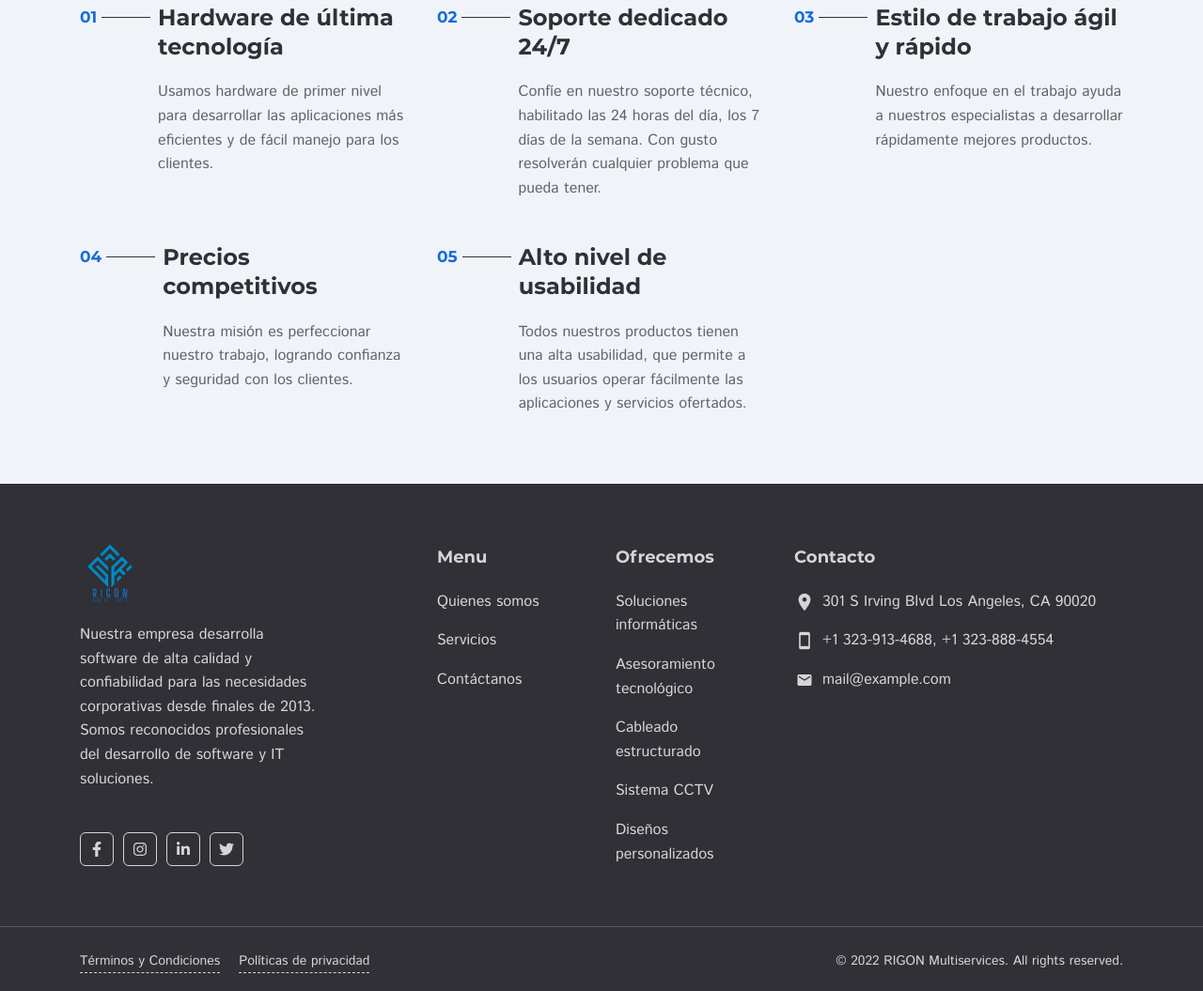
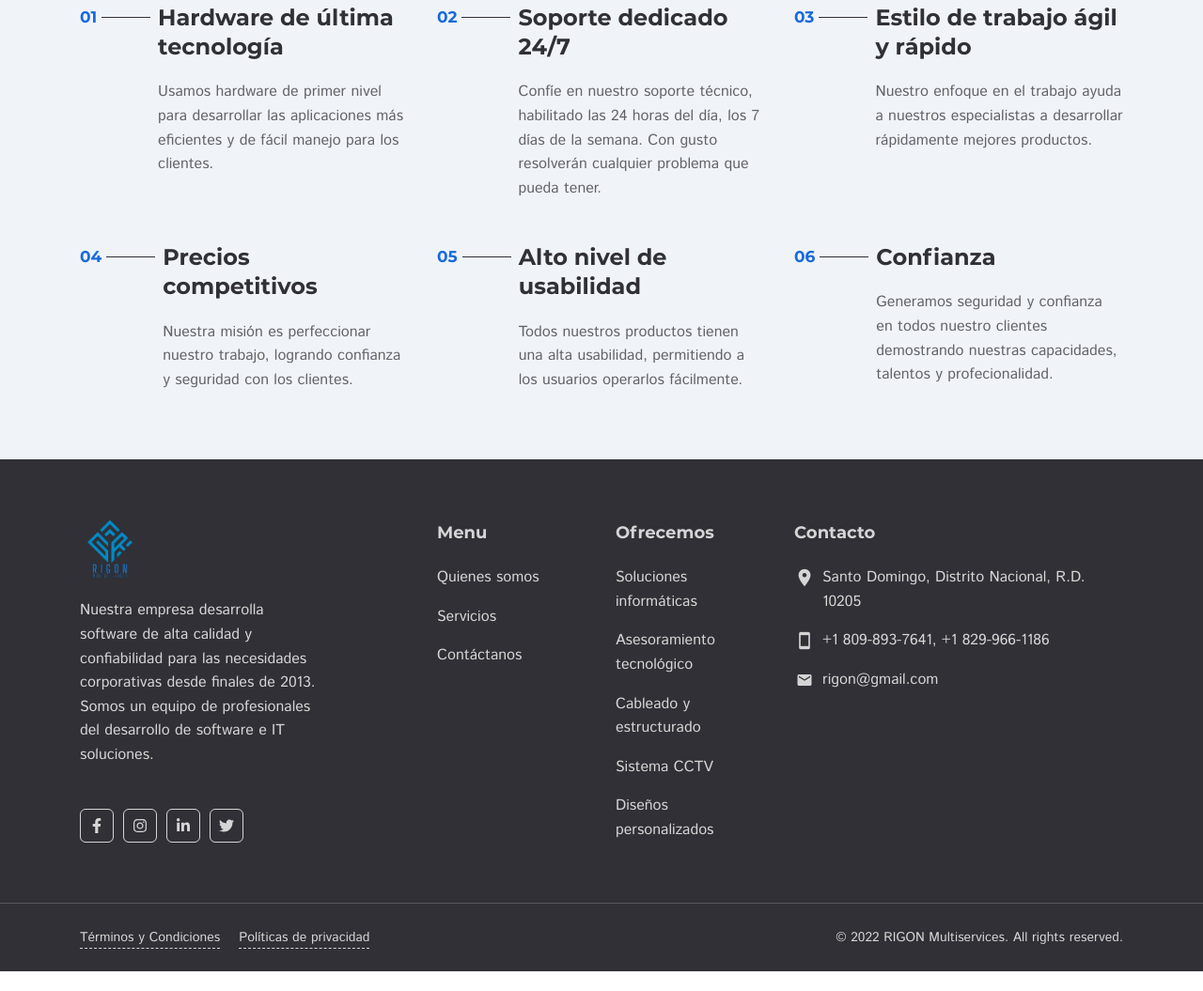
Before and after one commit to yacielgongora/rigon-website, an Astro site: page / in a window 1280 px wide. Shown: the part 1639-2694 px from the top of the page at 94% size. After the commit the page ends 2673 px from the top, so only its background shows below. Built offline with nearby package versions, Linux system fonts and the light colour scheme; Astro itself is replaced by a stand-in of ours.

Commit message:
Cambios de informaion en el Footer e Index

```diff
--- a/src/components/Footer.astro
+++ b/src/components/Footer.astro
@@ -11,8 +11,8 @@
                             </a>
                             <div class="footer-company-desc">
                                 <p>
-                                    Nuestra empresa desarrolla software de alta calidad y confiabilidad para las necesidades corporativas desde finales de 2013. Somos reconocidos profesionales del
-                                    desarrollo de software y IT soluciones.
+                                    Nuestra empresa desarrolla software de alta calidad y confiabilidad para las necesidades corporativas desde finales de 2013. Somos un equipo de profesionales del
+                                    desarrollo de software e IT soluciones.
                                 </p>
                             </div>
                         </div>
@@ -80,7 +80,7 @@
                                     <a href="#!" class="hover-link" data-title="Asesoramiento tecnológico"><span>Asesoramiento tecnológico</span></a>
                                 </li>
                                 <li>
-                                    <a href="#!" class="hover-link" data-title="Cableado estructurado"><span>Cableado estructurado</span></a>
+                                    <a href="#!" class="hover-link" data-title="Cableado estructurado"><span>Cableado y estructurado</span></a>
                                 </li>
                                 <li>
                                     <a href="#!" class="hover-link" data-title="Sistema CCTV"><span>Sistema CCTV</span></a>
@@ -98,16 +98,16 @@
                         <ul class="footer-contacts">
                             <li>
                                 <i class="material-icons md-22">location_on</i>
-                                <div class="footer-contact-info">301 S Irving Blvd Los Angeles, CA 90020</div>
+                                <div class="footer-contact-info">Santo Domingo, Distrito Nacional, R.D. 10205</div>
                             </li>
                             <li>
                                 <i class="material-icons md-22 footer-contact-tel">smartphone</i>
-                                <div class="footer-contact-info"><a href="#!" class="formingHrefTel">+1 323-913-4688</a>, <a href="#!" class="formingHrefTel">+1 323-888-4554</a></div>
+                                <div class="footer-contact-info"><a href="#!" class="formingHrefTel">+1 809-893-7641</a>, <a href="#!" class="formingHrefTel">+1 829-966-1186</a></div>
                             </li>
                             <li>
                                 <i class="material-icons md-22 footer-contact-email">email</i>
                                 <div class="footer-contact-info">
-                                    <a href="mailto:mail@example.com">mail@example.com</a>
+                                    <a href="mailto:rigon@gmail.com">rigon@gmail.com</a>
                                 </div>
                             </li>
                         </ul>
--- a/src/pages/index.astro
+++ b/src/pages/index.astro
@@ -131,7 +131,18 @@ import ServiceCard from "../components/ServiceCard.astro";
                             <div class="ini-info">
                                 <h3 class="ini-heading item-heading-large">Alto nivel de usabilidad</h3>
                                 <div class="ini-desc">
-                                    <p>Todos nuestros productos tienen una alta usabilidad, que permite a los usuarios operar fácilmente las aplicaciones y servicios ofertados.</p>
+                                    <p>Todos nuestros productos tienen una alta usabilidad, permitiendo a los usuarios operarlos fácilmente.</p>
+                                </div>
+                            </div>
+                        </div>
+                    </div>
+                    <div class="col-lg-4 col-md-6 col-12 item">
+                        <div class="ini">
+                            <div class="ini-count">06</div>
+                            <div class="ini-info">
+                                <h3 class="ini-heading item-heading-large">Confianza</h3>
+                                <div class="ini-desc">
+                                    <p>Generamos seguridad y confianza en todos nuestro clientes demostrando nuestras capacidades, talentos y profecionalidad.</p>
                                 </div>
                             </div>
                         </div>
```
